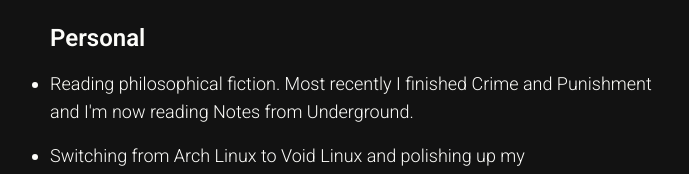
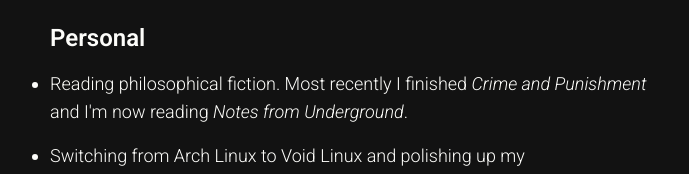
Before and after one commit to lucasmcclean/portfolio, a SvelteKit app: page /now in a window 1280 px wide. Shown: the part 874-1048 px from the top of the page, without its empty margins (286-975 px from the left). Built offline with nearby package versions, Linux system fonts and the light colour scheme; a web font is replaced by a local one.

Commit message:
fix: use cite for titles

```diff
--- a/src/routes/now/+page.svelte
+++ b/src/routes/now/+page.svelte
@@ -84,8 +84,9 @@
 			<ul class="list-disc space-y-4 font-light">
 				<li>
 					<p>
-						Reading philosophical fiction. Most recently I finished Crime and Punishment and I'm now
-						reading Notes from Underground.
+						Reading philosophical fiction. Most recently I finished <cite>Crime and Punishment</cite
+						>
+						and I'm now reading <cite>Notes from Underground</cite>.
 					</p>
 				</li>
 				<li>
@@ -97,7 +98,7 @@
 					</p>
 				</li>
 				<li>
-					Learning French by reading <em>Le Petit Prince</em>.
+					Learning French by reading <cite>Le Petit Prince</cite>.
 				</li>
 			</ul>
 		</section>
```
